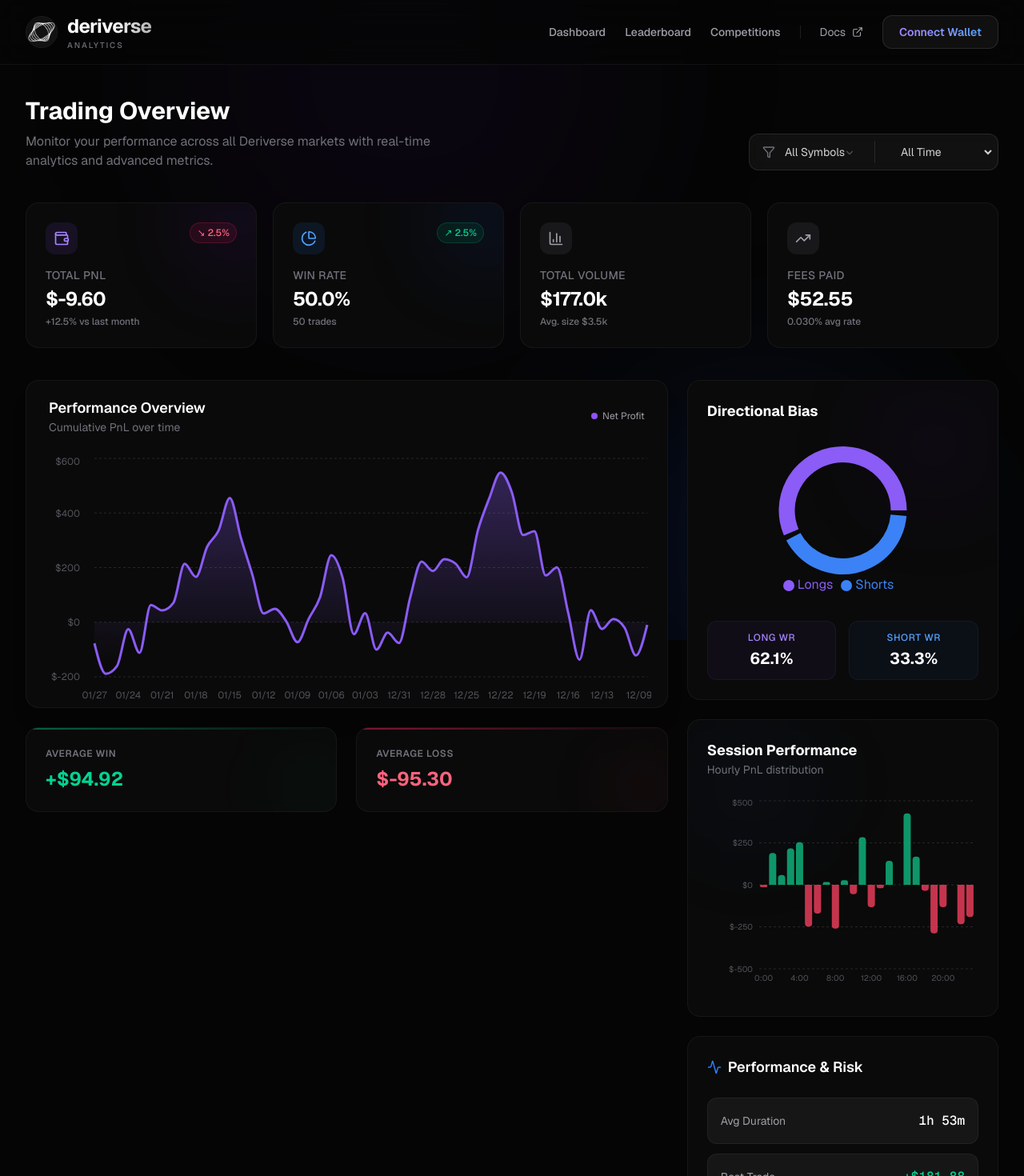
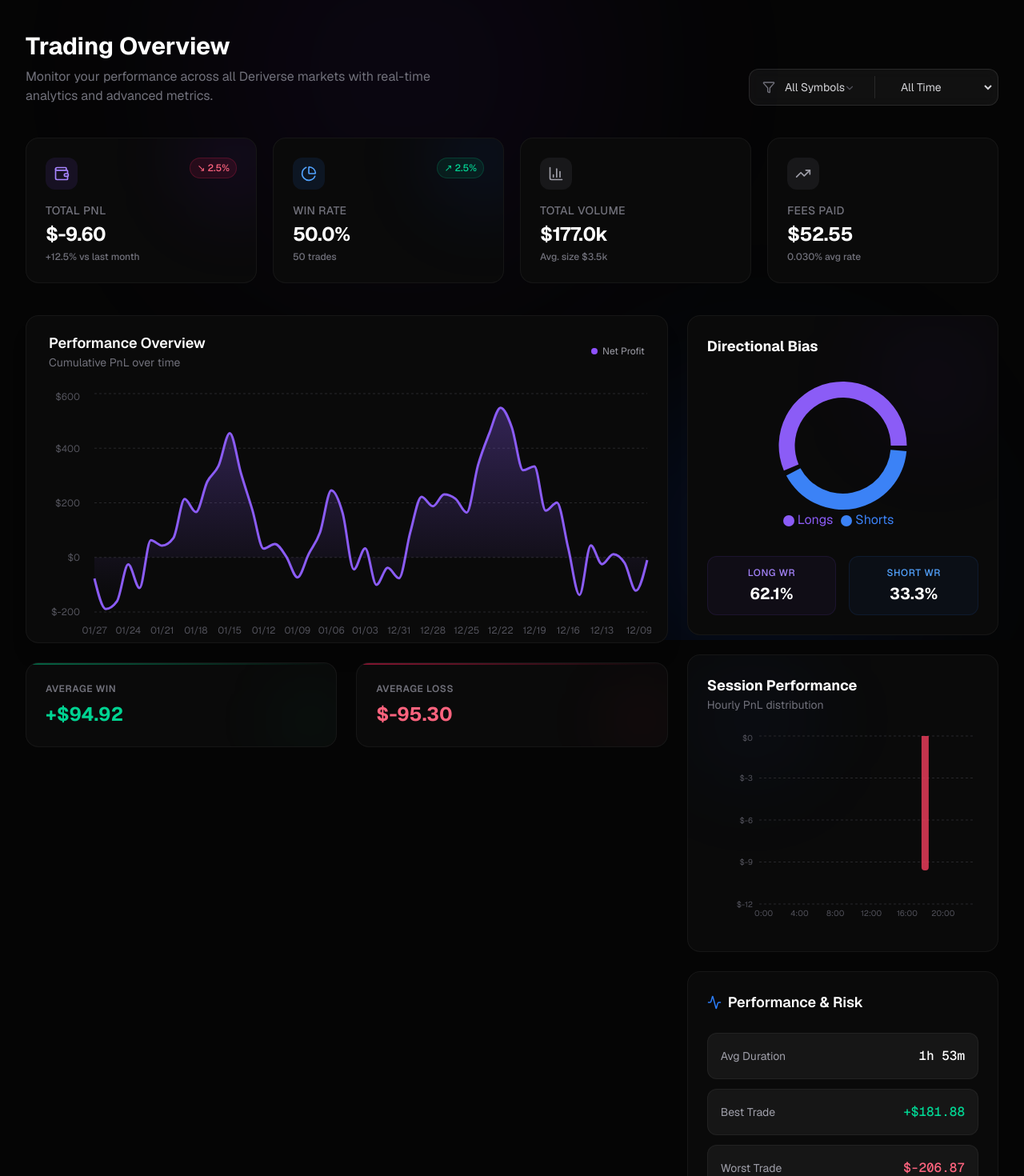
Before and after one commit to ogeth777/deriverse-dashboard, a Next.js app: page / in a window 1280 px wide. Shown: the top 1470 px of the page at 80% size. Built offline with nearby package versions, Linux system fonts and the light colour scheme.

Commit message:
Remove header, improve session analysis with real data, add trade annotations

```diff
--- a/app/page.tsx
+++ b/app/page.tsx
@@ -110,43 +110,6 @@ export default function Home() {
         <div className="absolute top-[-20%] left-[20%] w-[500px] h-[500px] bg-violet-600/10 blur-[120px] rounded-full mix-blend-screen animate-pulse" style={{ animationDuration: '4s' }} />
         <div className="absolute bottom-[-10%] right-[10%] w-[400px] h-[400px] bg-blue-600/10 blur-[100px] rounded-full mix-blend-screen" />
       </div>
-
-      {/* Header */}
-      <header className="border-b border-white/5 bg-[#050505]/80 backdrop-blur-xl sticky top-0 z-50">
-        <div className="w-full px-6 md:px-8 h-20 flex items-center justify-between">
-          <div className="flex items-center gap-3">
-            <div className="relative w-10 h-10 overflow-hidden rounded-full border border-white/10">
-              <Image
-                src="/Deriverse.jpg"
-                alt="Deriverse Logo"
-                fill
-                className="object-cover"
-              />
-            </div>
-            <div className="flex flex-col">
-              <h1 className="text-2xl font-bold tracking-tight bg-gradient-to-r from-white via-white to-white/70 bg-clip-text text-transparent">
-                deriverse
-              </h1>
-              <span className="text-[10px] uppercase tracking-[0.2em] text-zinc-500 font-medium">Analytics</span>
-            </div>
-          </div>
-          <div className="flex items-center gap-6">
-             <nav className="hidden md:flex items-center gap-6 text-sm font-medium text-zinc-400">
-               <a href="#" className="hover:text-white transition-colors">Dashboard</a>
-               <a href="#" className="hover:text-white transition-colors">Leaderboard</a>
-               <a href="#" className="hover:text-white transition-colors">Competitions</a>
-             </nav>
-             <div className="h-4 w-[1px] bg-white/10 hidden md:block"></div>
-             <button className="flex items-center gap-2 text-sm text-zinc-400 hover:text-white transition-colors">
-               Docs <ExternalLink size={14} />
-             </button>
-             <button className="relative group bg-white/5 hover:bg-white/10 border border-white/10 px-5 py-2.5 rounded-xl text-sm font-semibold transition-all duration-300 hover:shadow-[0_0_20px_rgba(139,92,246,0.15)] overflow-hidden">
-               <div className="absolute inset-0 w-full h-full bg-gradient-to-r from-violet-600/20 to-blue-600/20 opacity-0 group-hover:opacity-100 transition-opacity" />
-               <span className="relative z-10 bg-gradient-to-r from-violet-400 to-blue-400 bg-clip-text text-transparent group-hover:text-white transition-colors">Connect Wallet</span>
-             </button>
-          </div>
-        </div>
-      </header>
 
       <main className="w-full px-6 md:px-8 py-10 space-y-10 relative z-10">
 
--- a/components/dashboard/SessionAnalysis.tsx
+++ b/components/dashboard/SessionAnalysis.tsx
@@ -2,9 +2,11 @@
 'use client';
 
 import { BarChart, Bar, Cell, XAxis, YAxis, CartesianGrid, Tooltip, ResponsiveContainer } from 'recharts';
+import { getHours, parseISO } from 'date-fns';
 
 interface Trade {
   pnl: number;
+  timestamp: string;
 }
 
 interface SessionAnalysisProps {
@@ -12,19 +14,25 @@ interface SessionAnalysisProps {
 }
 
 export const SessionAnalysis = ({ data }: SessionAnalysisProps) => {
-  // Generate mock hourly data based on total trades
+  // Initialize hourly buckets
   const hourlyData = Array.from({ length: 24 }, (_, i) => ({
     hour: `${i}:00`,
     pnl: 0,
     count: 0
   }));
 
-  // Distribute trades randomly across hours (since mock data doesn't have time)
-  // In a real app, we would parse trade.date timestamp
+  // Aggregate trades by hour of day
   data.forEach(trade => {
-    const hour = Math.floor(Math.random() * 24);
-    hourlyData[hour].pnl += trade.pnl;
-    hourlyData[hour].count += 1;
+    try {
+      const date = parseISO(trade.timestamp);
+      const hour = getHours(date);
+      if (hour >= 0 && hour < 24) {
+        hourlyData[hour].pnl += trade.pnl;
+        hourlyData[hour].count += 1;
+      }
+    } catch (e) {
+      console.warn('Invalid date format', trade.timestamp);
+    }
   });
 
   return (
--- a/components/dashboard/TradeHistory.tsx
+++ b/components/dashboard/TradeHistory.tsx
@@ -1,5 +1,8 @@
 
-import { MessageSquarePlus } from 'lucide-react';
+'use client';
+
+import { useState } from 'react';
+import { MessageSquarePlus, X, Save } from 'lucide-react';
 
 interface Trade {
   id: string;
@@ -11,6 +14,7 @@ interface Trade {
   pnl: number;
   status: 'Win' | 'Loss';
   date: string;
+  note?: string;
 }
 
 interface TradeHistoryProps {
@@ -18,8 +22,70 @@ interface TradeHistoryProps {
 }
 
 export const TradeHistory = ({ trades }: TradeHistoryProps) => {
+  const [selectedTrade, setSelectedTrade] = useState<Trade | null>(null);
+  const [note, setNote] = useState('');
+  // In a real app, this would be persisted to a backend or local storage
+  const [localNotes, setLocalNotes] = useState<Record<string, string>>({});
+
+  const handleOpenNote = (trade: Trade) => {
+    setSelectedTrade(trade);
+    setNote(localNotes[trade.id] || '');
+  };
+
+  const handleSaveNote = () => {
+    if (selectedTrade) {
+      setLocalNotes(prev => ({
+        ...prev,
+        [selectedTrade.id]: note
+      }));
+      setSelectedTrade(null);
+    }
+  };
+
   return (
-    <div className="w-full">
+    <div className="w-full relative">
+      {/* Annotation Modal */}
+      {selectedTrade && (
+        <div className="absolute inset-0 z-50 flex items-center justify-center bg-black/60 backdrop-blur-sm rounded-2xl">
+          <div className="bg-[#0A0A0A] border border-white/10 p-6 rounded-xl w-full max-w-md m-4 shadow-2xl">
+            <div className="flex justify-between items-center mb-4">
+              <h4 className="text-lg font-bold text-white">Trade Note</h4>
+              <button onClick={() => setSelectedTrade(null)} className="text-zinc-500 hover:text-white">
+                <X size={20} />
+              </button>
+            </div>
+            <div className="mb-4">
+              <div className="flex justify-between text-sm text-zinc-400 mb-2">
+                <span>{selectedTrade.symbol}</span>
+                <span className={selectedTrade.pnl > 0 ? 'text-emerald-400' : 'text-rose-400'}>
+                  {selectedTrade.pnl > 0 ? '+' : ''}${selectedTrade.pnl.toFixed(2)}
+                </span>
+              </div>
+              <textarea
+                value={note}
+                onChange={(e) => setNote(e.target.value)}
+                placeholder="Add your analysis here..."
+                className="w-full h-32 bg-white/5 border border-white/10 rounded-lg p-3 text-zinc-200 focus:outline-none focus:border-violet-500/50 resize-none"
+              />
+            </div>
+            <div className="flex justify-end gap-3">
+              <button
+                onClick={() => setSelectedTrade(null)}
+                className="px-4 py-2 text-sm font-medium text-zinc-400 hover:text-white transition-colors"
+              >
+                Cancel
+              </button>
+              <button
+                onClick={handleSaveNote}
+                className="px-4 py-2 text-sm font-medium bg-violet-600 hover:bg-violet-500 text-white rounded-lg flex items-center gap-2 transition-colors"
+              >
+                <Save size={16} /> Save Note
+              </button>
+            </div>
+          </div>
+        </div>
+      )}
+
       <div className="p-6 border-b border-white/5 flex justify-between items-center bg-[#0A0A0A]">
         <div>
           <h3 className="text-lg font-bold text-white">Recent Trades</h3>
```
